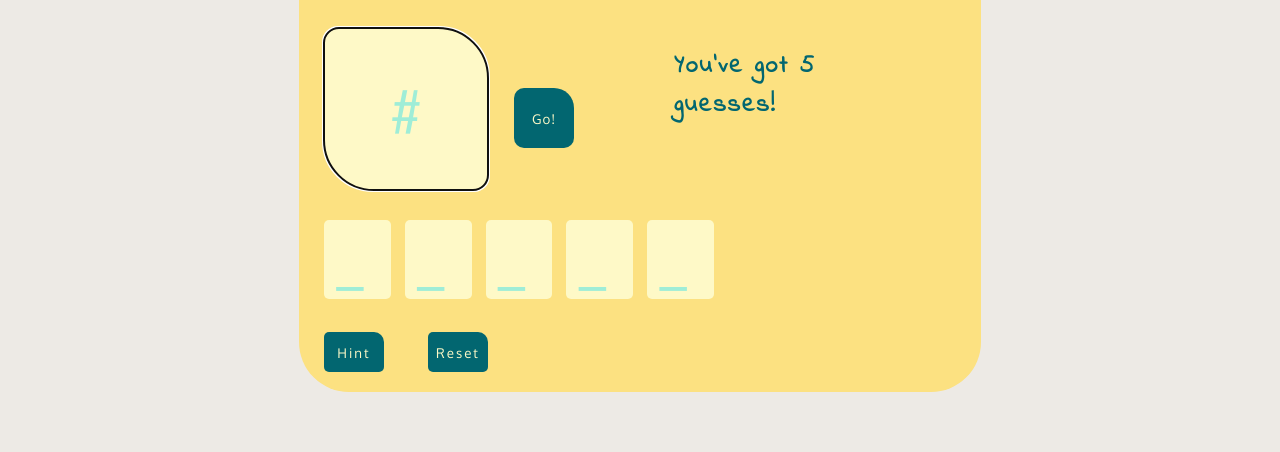
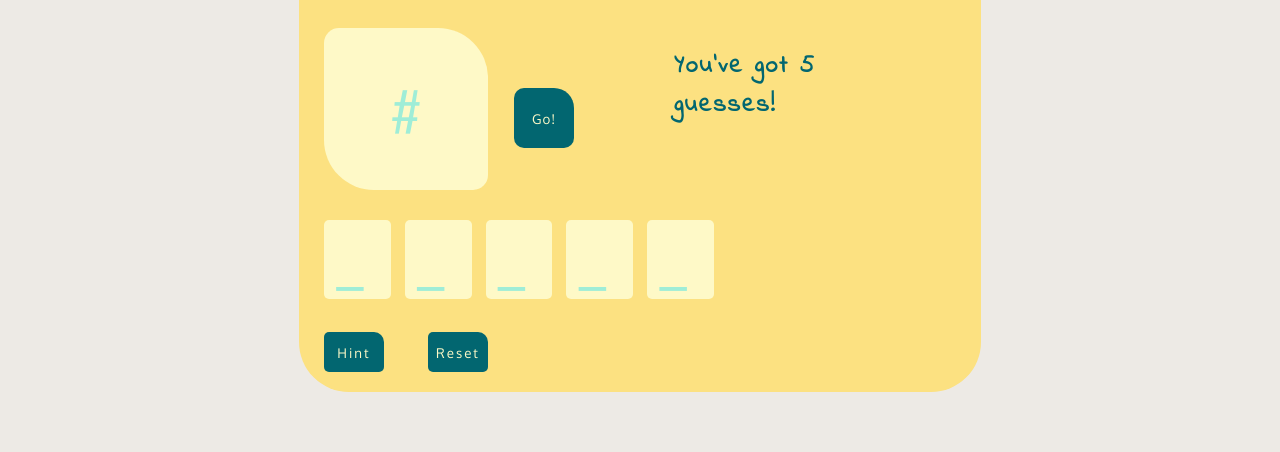
Before and after one commit to rmajuri/game, a plain HTML site: page index.html in a window 1280 px wide. Shown: the part 180-632 px from the top of the page. Drawn offline with Linux system fonts and the light colour scheme.

Commit message:
removed focus outlines from buttons and input

```diff
--- a/main.css
+++ b/main.css
@@ -31,6 +31,10 @@ h3 {
   width: 160px;
   margin: 5% 0 30px;
   position: relative;
+}
+
+input:focus, button:focus {
+  outline: none;
 }
 
 #guess-feedback {
```
